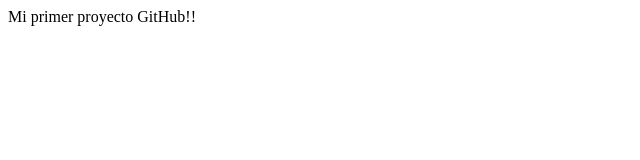
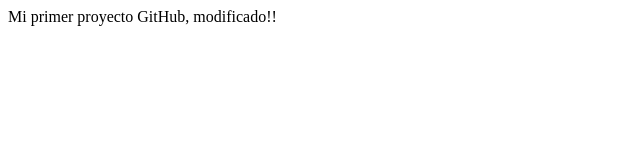
Before and after one commit to seba2610/RepoPrueba, a plain HTML site: page index.html in a window 1280 px wide. Shown: the whole page, without its empty margins (0-640 px from the left). Drawn offline with Linux system fonts and the light colour scheme.

Commit message:
Esto es una segunda prueba

```diff
--- a/index.html
+++ b/index.html
@@ -4,6 +4,6 @@
             <title>Mi primer proyecto GitHub!!</title>
     </head>
     <body>
-        Mi primer proyecto GitHub!!
+        Mi primer proyecto GitHub, modificado!!
     </body>
 </html>
```
Also changed, not shown: index2.html (added).
